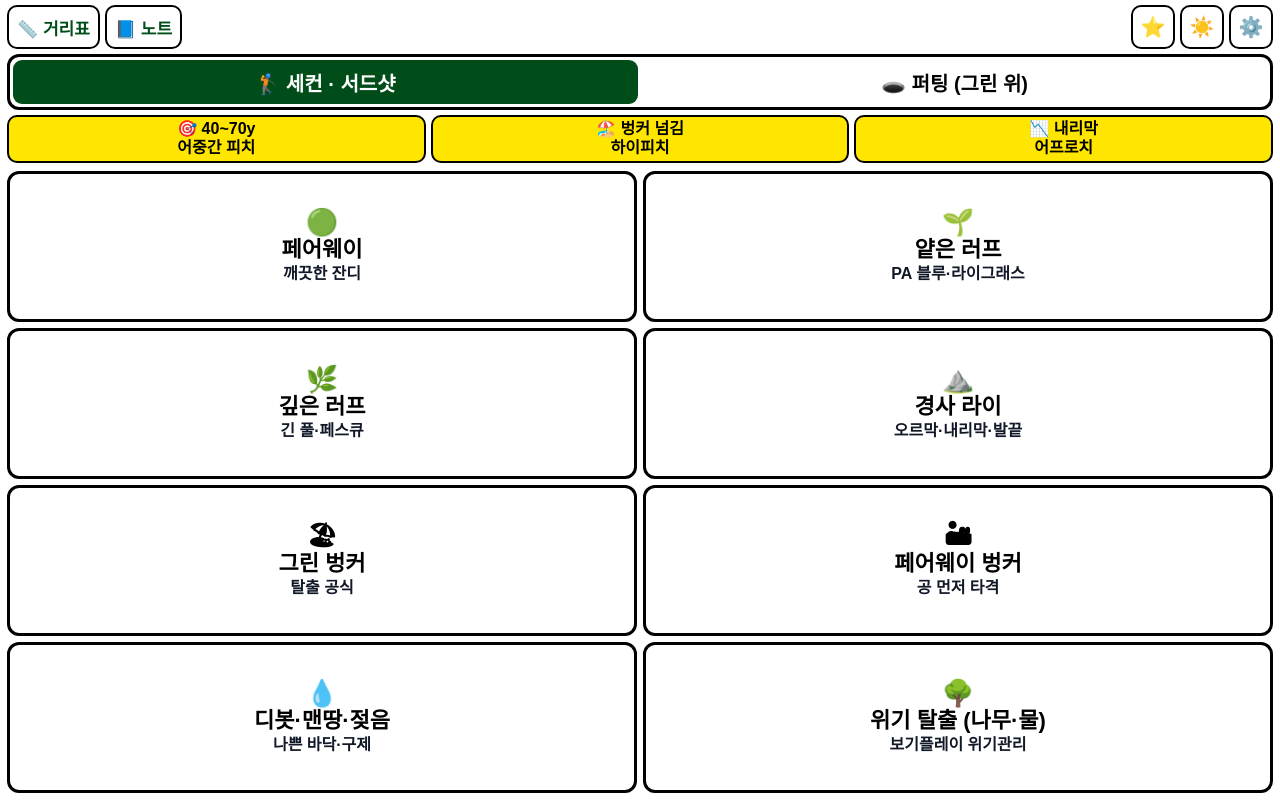
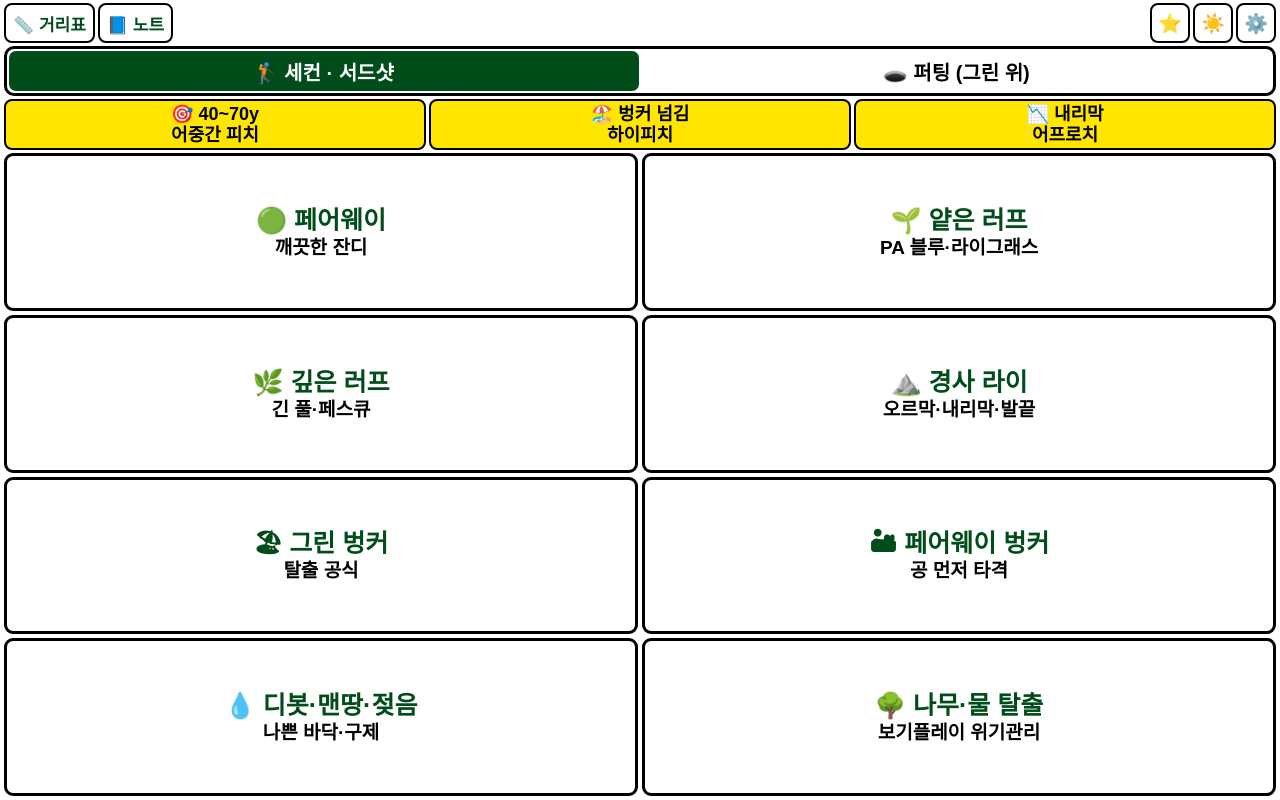
Before and after one commit to psungkim-svg/sk-golf-caddie, a plain HTML site: page index.html in a window 1280 px wide. Drawn offline with Linux system fonts and the light colour scheme.

Commit message:
Add files via upload

```diff
--- a/index.html
+++ b/index.html
@@ -6,7 +6,7 @@
 <meta name="theme-color" content="#004d1a">
 <meta name="apple-mobile-web-app-capable" content="yes">
 <meta name="apple-mobile-web-app-status-bar-style" content="default">
-<title>SK-골프캐디 v2.4</title>
+<title>SK-골프캐디 v2.5</title>
 <link rel="manifest" href="manifest.webmanifest">
 <link rel="icon" href="icon-192.png">
 <link rel="apple-touch-icon" href="icon-192.png">
@@ -37,8 +37,8 @@
     --svg-club: #004d1a;
     --svg-aim: #cc0000;
     --cardfs: 24px;
-    --detailfs: 21px;
-    --btnfs: 23px;
+    --detailfs: 22px;
+    --btnfs: 24px;
   }
   body[data-theme="dark"] {
     --bg: #000000;
@@ -65,8 +65,8 @@
     --svg-club: #22c55e;
     --svg-aim: #ff5252;
   }
-  body[data-font="large"]  { --cardfs: 27px; --detailfs: 23px; --btnfs: 25px; }
-  body[data-font="xlarge"] { --cardfs: 30px; --detailfs: 25px; --btnfs: 27px; }
+  body[data-font="large"]  { --cardfs: 27px; --detailfs: 24px; --btnfs: 26px; }
+  body[data-font="xlarge"] { --cardfs: 30px; --detailfs: 26px; --btnfs: 28px; }
 
   * { box-sizing: border-box; -webkit-tap-highlight-color: transparent; }
   html, body { margin: 0; padding: 0; background: var(--bg); color: var(--text); }
@@ -77,62 +77,62 @@
 
   .screen {
     display: none; height: 100dvh; flex-direction: column;
-    padding: 5px 7px calc(7px + env(safe-area-inset-bottom));
-    gap: 5px; overflow-y: auto;
+    padding: 3px 4px calc(4px + env(safe-area-inset-bottom));
+    gap: 3px; overflow-y: auto;
   }
   .screen > :not(.scroll) { flex-shrink: 0; }
   .screen.active { display: flex; }
   .scroll { overflow-y: auto; flex: 1 1 auto; min-height: 0; -webkit-overflow-scrolling: touch; }
 
   /* 상단바 */
-  .topbar { display: flex; align-items: center; gap: 5px; min-height: 44px; }
+  .topbar { display: flex; align-items: center; gap: 3px; min-height: 40px; }
   .topbar .title {
     flex: 1; font-size: 21px; font-weight: 900; color: var(--accent);
     text-align: center; white-space: nowrap; overflow: hidden; text-overflow: ellipsis;
   }
   .smallbtn {
-    min-width: 44px; min-height: 44px; font-size: 20px; font-weight: 900;
+    min-width: 40px; min-height: 40px; font-size: 19px; font-weight: 900;
     background: var(--bg); color: var(--accent);
-    border: 2.5px solid var(--border); border-radius: 10px; cursor: pointer;
-    display: inline-flex; align-items: center; justify-content: center; padding: 0 7px;
-  }
-  .smallbtn.wide { font-size: 17px; padding: 0 8px; white-space: nowrap; gap: 3px; }
+    border: 2.5px solid var(--border); border-radius: 8px; cursor: pointer;
+    display: inline-flex; align-items: center; justify-content: center; padding: 0 5px;
+  }
+  .smallbtn.wide { font-size: 17px; padding: 0 7px; white-space: nowrap; gap: 2px; }
   .smallbtn.on { background: var(--accent); color: var(--accent-fg); }
 
   /* 모드 스위치 (샷 vs 퍼팅) */
   .modeswitch {
-    display: grid; grid-template-columns: 1fr 1fr; gap: 4px;
-    background: var(--bg); padding: 3px; border-radius: 12px;
+    display: grid; grid-template-columns: 1fr 1fr; gap: 3px;
+    background: var(--bg); padding: 2px; border-radius: 10px;
     border: 3px solid var(--border);
   }
   .modebtn {
-    min-height: 44px; border: 0; border-radius: 9px;
+    min-height: 40px; border: 0; border-radius: 7px;
     font-size: 20px; font-weight: 900; cursor: pointer;
-    background: transparent; color: var(--text);
+    background: transparent; color: var(--text); padding: 0;
   }
   .modebtn.active { background: var(--accent); color: var(--accent-fg); }
 
   /* TOP3 원터치 바 */
-  .quickstrip { display: grid; grid-template-columns: repeat(3, 1fr); gap: 5px; }
+  .quickstrip { display: grid; grid-template-columns: repeat(3, 1fr); gap: 3px; }
   .quickbtn {
-    min-height: 44px; padding: 3px 4px; border-radius: 10px;
+    min-height: 42px; padding: 3px 2px; border-radius: 8px;
     background: var(--gold-bg); color: var(--gold);
-    border: 2.5px solid var(--border); font-size: 16px; font-weight: 900;
-    line-height: 1.18; cursor: pointer; text-align: center; word-break: keep-all;
+    border: 2.5px solid var(--border); font-size: clamp(15px, 4.1vw, 18px); font-weight: 900;
+    line-height: 1.15; cursor: pointer; text-align: center; word-break: keep-all;
   }
   .puttbanner {
     background: var(--gold-bg); border: 2.5px solid var(--border);
-    border-radius: 10px; padding: 6px 8px;
-    font-size: 17px; font-weight: 900; color: var(--gold); line-height: 1.28;
+    border-radius: 8px; padding: 4px 6px;
+    font-size: clamp(16px, 4.3vw, 19px); font-weight: 900; color: var(--gold); line-height: 1.2;
   }
   .puttbanner strong { color: var(--gold); text-decoration: underline; }
 
-  /* 대형 버튼 & 그리드 */
+  /* 대형 버튼 & 그리드 (여백 제로 + 초대형 볼드 글씨) */
   .bigbtn {
-    min-height: 54px; font-size: var(--btnfs); font-weight: 900; width: 100%;
+    min-height: 52px; font-size: var(--btnfs); font-weight: 900; width: 100%;
     background: var(--surface); color: var(--text);
-    border: 3px solid var(--border); border-radius: 12px; cursor: pointer;
-    padding: 6px 8px; line-height: 1.18; word-break: keep-all;
+    border: 3px solid var(--border); border-radius: 10px; cursor: pointer;
+    padding: 4px 6px; line-height: 1.15; word-break: keep-all;
   }
   .bigbtn.primary { background: var(--accent); color: var(--accent-fg); }
   .bigbtn.soft { border-color: var(--border-soft); }
@@ -140,24 +140,42 @@
 
   .homegrid {
     flex: 1; display: grid; grid-template-columns: 1fr 1fr;
-    grid-template-rows: repeat(4, 1fr); gap: 6px; min-height: 0;
+    grid-template-rows: repeat(4, 1fr); gap: 4px; min-height: 0;
   }
   .homegrid .bigbtn {
-    height: 100%; min-height: 0; font-size: 22px; font-weight: 900;
-    display: flex; flex-direction: column; align-items: center; justify-content: center; gap: 2px;
-    padding: 4px;
-  }
-  .homegrid .ico { font-size: 26px; line-height: 1; }
-  .homegrid .sub { font-size: 16px; font-weight: 900; color: var(--muted); }
+    height: 100%; min-height: 0; border-radius: 9px;
+    display: flex; flex-direction: column; align-items: center; justify-content: center;
+    gap: 3px; padding: 2px 3px;
+  }
+  .homegrid .hmain {
+    font-size: clamp(20px, 5.4vw, 25px); font-weight: 900;
+    line-height: 1.12; color: var(--accent); word-break: keep-all;
+  }
+  .homegrid .ico { font-size: 1em; line-height: 1; }
+  .homegrid .sub {
+    font-size: clamp(16px, 4.4vw, 19px); font-weight: 900;
+    line-height: 1.12; color: var(--text); word-break: keep-all;
+  }
+  .homegrid .bigbtn:active .hmain,
   .homegrid .bigbtn:active .sub { color: var(--accent-fg); }
 
-  #distList { display: flex; flex-direction: column; gap: 6px; }
+  /* 둘째 화면 (거리·세부 라이): 여백 최소 + 설명 크게 볼드 2줄 풀확장 */
+  #distList { display: flex; flex-direction: column; gap: 4px; flex: 1; }
   .distbtn {
-    display: flex; align-items: center; justify-content: space-between; text-align: left;
-    min-height: 58px; padding: 7px 10px; gap: 6px;
-  }
-  .distbtn .dmain { font-size: var(--btnfs); font-weight: 900; color: var(--accent); }
-  .distbtn .dsub { font-size: 17px; font-weight: 900; color: var(--muted); }
+    flex: 1 0 64px; max-height: 132px;
+    display: flex; flex-direction: column; align-items: flex-start; justify-content: center;
+    text-align: left; padding: 4px 8px; gap: 2px; border-radius: 10px;
+  }
+  .distbtn .dmain {
+    font-size: clamp(22px, 6vw, 27px); font-weight: 900;
+    color: var(--accent); line-height: 1.14;
+  }
+  .distbtn .dsub {
+    font-size: clamp(18px, 4.9vw, 22px); font-weight: 900;
+    color: var(--text); line-height: 1.16;
+  }
+  .distbtn:active .dmain,
+  .distbtn:active .dsub { color: var(--accent-fg); }
 
   /* 카드 화면: 상단 박스 없는 추천클럽 + 1/3 그림 : 2/3 4줄 설명 */
   .clubhero {
@@ -226,15 +244,15 @@
   .tabbtn.sel { background: var(--accent); color: var(--accent-fg); border-color: var(--accent); }
   #detailBody {
     flex: 1; min-height: 0; overflow-y: auto; -webkit-overflow-scrolling: touch;
-    font-size: var(--detailfs); font-weight: 800; line-height: 1.48; color: var(--text); padding: 2px;
+    font-size: var(--detailfs); font-weight: 900; line-height: 1.42; color: var(--text); padding: 0 2px;
   }
   #detailBody p { margin: 0 0 10px 0; }
   #detailBody ul { margin: 0 0 10px 0; padding-left: 20px; }
   #detailBody li { margin-bottom: 8px; }
   .srcbox {
-    border-top: 2px solid var(--border-soft); padding-top: 6px;
-    font-size: 16px; font-weight: 800; line-height: 1.4; color: var(--muted);
-    max-height: 26vh; overflow-y: auto;
+    border-top: 2.5px solid var(--border); padding-top: 4px;
+    font-size: 17px; font-weight: 900; line-height: 1.35; color: var(--text);
+    max-height: 24vh; overflow-y: auto;
   }
   .srcbox .h { color: var(--accent); font-weight: 900; font-size: 18px; }
   .srcbox a { color: var(--blue); text-decoration: underline; word-break: break-all; }
@@ -245,8 +263,8 @@
     align-items: center; gap: 5px; padding: 6px 8px;
     background: var(--surface); border: 2.5px solid var(--border-soft); border-radius: 10px;
   }
-  .bagclub { font-size: 20px; font-weight: 900; color: var(--text); }
-  .bagclub small { display: block; font-size: 15px; color: var(--muted); font-weight: 800; }
+  .bagclub { font-size: 21px; font-weight: 900; color: var(--text); }
+  .bagclub small { display: block; font-size: 17px; color: var(--text); font-weight: 900; }
   .bagdist { font-size: 24px; font-weight: 900; color: var(--accent); text-align: center; }
   .bagctrl { display: flex; align-items: center; justify-content: flex-end; gap: 4px; }
   .stepbtn {
@@ -261,7 +279,7 @@
   .clockbox .ch { color: var(--gold); font-weight: 900; font-size: 19px; margin-bottom: 3px; }
 
   /* 복귀 노트 */
-  #lessonBody { font-size: var(--detailfs); font-weight: 800; line-height: 1.48; color: var(--text); }
+  #lessonBody { font-size: var(--detailfs); font-weight: 900; line-height: 1.42; color: var(--text); }
   #lessonBody p { margin: 0 0 10px 0; }
   #lessonBody ul { margin: 0 0 12px 0; padding-left: 20px; }
   #lessonBody li { margin-bottom: 8px; }
@@ -317,7 +335,7 @@
   </div>
 
   <!-- 샷 모드 -->
-  <div id="homeShotArea" style="display:flex;flex-direction:column;gap:8px;flex:1;min-height:0;">
+  <div id="homeShotArea" style="display:flex;flex-direction:column;gap:3px;flex:1;min-height:0;">
     <div class="quickstrip">
       <button class="quickbtn" id="qPitch">🎯 40~70y<br>어중간 피치</button>
       <button class="quickbtn" id="qLob">🏖️ 벙커 넘김<br>하이피치</button>
@@ -327,7 +345,7 @@
   </div>
 
   <!-- 퍼팅 모드 -->
-  <div id="homePuttArea" style="display:none;flex-direction:column;gap:8px;flex:1;min-height:0;">
+  <div id="homePuttArea" style="display:none;flex-direction:column;gap:3px;flex:1;min-height:0;">
     <div class="puttbanner">
       <strong>그린 3원칙:</strong> ① 낮은 쪽서 읽기 ② 내리막 약하게·오르막 지나치게 ③ 6ft↓ 공 줄 정렬
     </div>
@@ -494,7 +512,7 @@
 
 /* ===== 맞춤형 데이터 (Horsham PA · XXIO 13/14 · 60대 중반 복귀 · 보기 플레이) ===== */
 const DATA = {
-  app: { name: "SK-골프캐디", version: "v2.4" },
+  app: { name: "SK-골프캐디", version: "v2.5" },
   bagDefaults: [
     { id: "dr",  name: "드라이버",   spec: "10.5~11.5° (R)", carry: 185, note: "슬라이스 땐 호젤 +1°" },
     { id: "w5",  name: "5번 우드",   spec: "18° (R)",         carry: 165, note: "3W 대신 핵심 페어웨이 우드" },
@@ -526,7 +544,7 @@ const DATA = {
         { id: "15~40", label: "15~40야드", sub: "스핀 감소·구름↑" },
         { id: "40~70", label: "40~70야드 ★", sub: "풀 저항 돌파 피치" },
         { id: "70~110", label: "70~110야드", sub: "뜸(플라이어)/잠김 확인" },
-        { id: "110~155", label: "110~155야드", sub: "호젤 감김·좌측 주의" },
+        { id: "110~155", label: "110~155야드", sub: "호젤 감김·왼쪽 주의" },
         { id: "155+", label: "155야드 이상", sub: "5H 우선·5W 신중" }
       ]
     },
@@ -545,11 +563,11 @@ const DATA = {
       id: "slope_lie", label: "경사 라이", sub: "오르막·내리막·발끝", icon: "⛰️",
       distances: [
         { id: "uphill_short", label: "왼발 오르막 (~70y)", sub: "어프로치·탄도↑" },
-        { id: "uphill_full", label: "왼발 오르막 (70y+)", sub: "+1~2클럽·좌측 당김" },
+        { id: "uphill_full", label: "왼발 오르막 (70y+)", sub: "+1~2클럽·왼쪽 당김" },
         { id: "downhill_short", label: "왼발 내리막 (~70y) ★", sub: "뒤땅주의·낮게 굴리기" },
-        { id: "downhill_full", label: "왼발 내리막 (70y+)", sub: "-1클럽·우측 밀림" },
-        { id: "above_feet", label: "공이 발보다 높음", sub: "훅 주의 → 우측 겨냥" },
-        { id: "below_feet", label: "공이 발보다 낮음", sub: "슬라이스 주의 → 좌측 겨냥" }
+        { id: "downhill_full", label: "왼발 내리막 (70y+)", sub: "-1클럽·오른쪽 밀림" },
+        { id: "above_feet", label: "공이 발보다 높음", sub: "훅 주의 → 오른쪽 조준" },
+        { id: "below_feet", label: "공이 발보다 낮음", sub: "슬라이스 → 왼쪽 조준" }
       ]
     },
     {
@@ -570,7 +588,7 @@ const DATA = {
     {
       id: "bad_turf", label: "디봇·맨땅·젖음", sub: "나쁜 바닥·구제", icon: "💧",
       distances: [
-        { id: "divot_short", label: "디봇 자국 (~50y)", sub: "볼 뒤로·낮게 굴리기" },
+        { id: "divot_short", label: "디봇 자국 (~50y)", sub: "공 뒤로·낮게 굴리기" },
         { id: "divot_full", label: "디봇 자국 (50y+)", sub: "+1클럽·찍어 치기" },
         { id: "tight_short", label: "맨땅·짧은 잔디 (~50y)", sub: "퍼터·9i/PW (바닥 튕김 주의)" },
         { id: "tight_full", label: "맨땅·짧은 잔디 (50y+)", sub: "5H 쓸기·뒤땅 금지" },
@@ -579,7 +597,7 @@ const DATA = {
       ]
     },
     {
-      id: "trouble", label: "위기 탈출 (나무·물)", sub: "보기플레이 위기관리", icon: "🌳",
+      id: "trouble", label: "나무·물 탈출", sub: "보기플레이 위기관리", icon: "🌳",
       distances: [
         { id: "~40", label: "~40야드 (탈출 우선)", sub: "7i 낮게 굴려 빼기" },
         { id: "40~110", label: "40~110야드 (낮게 굴리기)", sub: "가지 아래로 낮게" },
@@ -590,12 +608,12 @@ const DATA = {
   puttSituations: [
     { id: "putt_up", label: "오르막 퍼트", sub: "짧음 방지·홀 1ft 뒤", icon: "⬆️" },
     { id: "putt_down", label: "내리막 퍼트", sub: "유리판 터치·위쪽 태우기", icon: "⬇️" },
-    { id: "putt_slice", label: "슬라이스 (좌→우)", sub: "왼쪽 조준·속도 비례", icon: "↪️" },
-    { id: "putt_hook", label: "훅 (우→좌)", sub: "오른쪽 조준·느릴수록 휘어짐", icon: "↩️" },
-    { id: "putt_tier", label: "복합 경사 · 2단", sub: "같은 단 올리기가 1순위", icon: "〰️" },
-    { id: "putt_short", label: "숏퍼트 (~6ft)", sub: "공 줄 정렬·과감한 직선", icon: "🎯" },
-    { id: "putt_long", label: "롱퍼트 (20ft+)", sub: "줄 숨기기·3ft 원 거리감", icon: "📏" },
-    { id: "putt_surface", label: "그린 밖·젖음·포아", sub: "PA 잔디·오후 튐 주의", icon: "🌱" }
+    { id: "putt_slice", label: "슬라이스 퍼트", sub: "좌→우 · 왼쪽 조준", icon: "↪️" },
+    { id: "putt_hook", label: "훅 퍼트", sub: "우→좌 · 오른쪽 조준", icon: "↩️" },
+    { id: "putt_tier", label: "2단 · S자", sub: "같은 단 올리기 1순위", icon: "〰️" },
+    { id: "putt_short", label: "숏퍼트 6ft↓", sub: "공 줄 정렬·직진", icon: "🎯" },
+    { id: "putt_long", label: "롱퍼트 20ft+", sub: "줄 숨기기·1m 원", icon: "📏" },
+    { id: "putt_surface", label: "그린 밖·젖음", sub: "프린지·오후 잔디 튐", icon: "🌱" }
   ],
 
   /* 칩 그룹 정의: 각 상황별 충돌 없는 변수 */
@@ -2003,7 +2021,7 @@ function renderHome() {
     getData().lies.forEach(function (l) {
       const b = document.createElement("button");
       b.className = "bigbtn";
-      b.innerHTML = '<span class="ico">' + esc(l.icon) + '</span><span>' + esc(l.label) + '</span>' +
+      b.innerHTML = '<span class="hmain"><span class="ico">' + esc(l.icon) + '</span> ' + esc(l.label) + '</span>' +
                     (l.sub ? '<span class="sub">' + esc(l.sub) + '</span>' : '');
       b.onclick = function () { st.distMode = "card"; openDist(l.id); };
       g.appendChild(b);
@@ -2014,7 +2032,7 @@ function renderHome() {
     (getData().puttSituations || []).forEach(function (p) {
       const b = document.createElement("button");
       b.className = "bigbtn";
-      b.innerHTML = '<span class="ico">' + esc(p.icon) + '</span><span>' + esc(p.label) + '</span>' +
+      b.innerHTML = '<span class="hmain"><span class="ico">' + esc(p.icon) + '</span> ' + esc(p.label) + '</span>' +
                     (p.sub ? '<span class="sub">' + esc(p.sub) + '</span>' : '');
       b.onclick = function () { st.lie = p.id; st.distance = "main"; openCard(); };
       pg.appendChild(b);
--- a/sw.js
+++ b/sw.js
@@ -1,5 +1,5 @@
 /* SK-골프캐디 v2.0 오프라인 서비스 워커 */
-const CACHE_NAME = "sk-golf-caddie-v2.4";
+const CACHE_NAME = "sk-golf-caddie-v2.5";
 const FILES = [
   "./",
   "./index.html",
```
